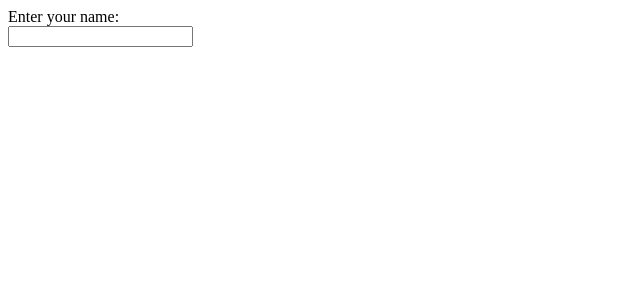
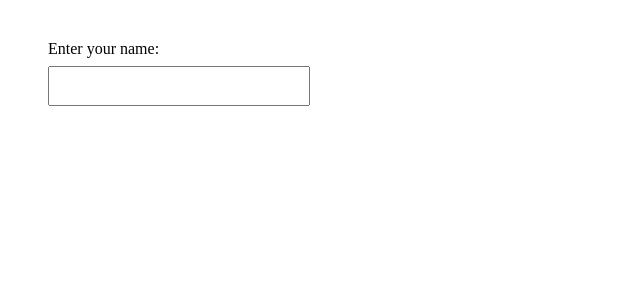
Before and after one commit to acciojob/personal-greeting-Syedmuneer07, a React app: page / in a window 1280 px wide. Shown: the top 300 px of the page, without its empty margins (0-640 px from the left). Built offline with nearby package versions, Linux system fonts and the light colour scheme.

Commit message:
4th commit

```diff
--- a/src/components/App.js
+++ b/src/components/App.js
@@ -1,18 +1,33 @@
-
-import React from "react";
-import './../styles/App.css';
+import React, { useState } from "react";
 
 const App = () => {
-  const [name, setName] = React.useState("");
+  const [name, setName] = useState("");
+
   return (
-    <div>
-        {/* Do not remove the main div */}
-        <label>Enter your name:<br/>
-        <input type="text"  value={name} onChange={(e) => setName(e.target.value)}/>
-         </label>
-        {name && <p>Hello, {name}!</p>}
+    <div style={{ margin: "40px" }}>
+      <label style={{ display: "block", marginBottom: "8px" }}>
+        Enter your name:
+      </label>
+
+      <input
+        type="text"
+        value={name}
+        onChange={(e) => setName(e.target.value)}
+        style={{
+          width: "250px",
+          height: "28px",
+          padding: "4px",
+          fontSize: "14px",
+        }}
+      />
+
+      {name && (
+        <p style={{ marginTop: "15px" }}>
+          Hello, {name}!
+        </p>
+      )}
     </div>
-  )
-}
+  );
+};
 
-export default App
+export default App;
```
